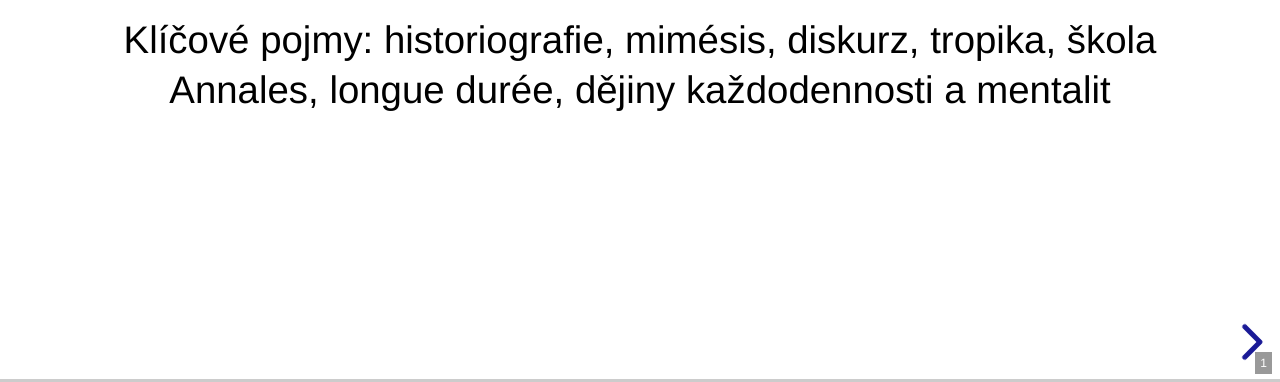
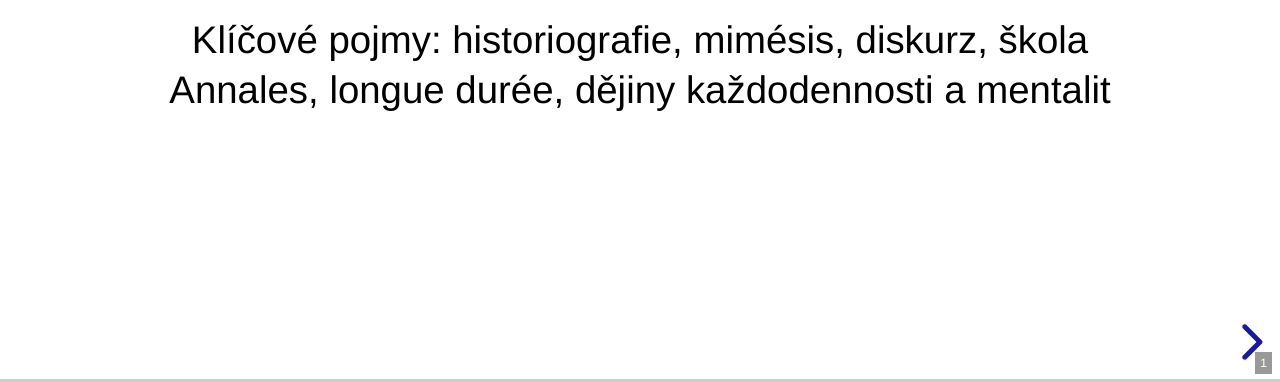
Before and after one commit to bdodova/prezentace_LS_2023_24_THV2_UP, a website: page 06-jak_vypravet_historii.html in a window 1280 px wide. Shown: the part 418-800 px from the top of the page. Drawn offline with Linux system fonts and the light colour scheme; a web font is replaced by a local one.

Commit message:
removed tropika

```diff
--- a/06-jak_vypravet_historii.html
+++ b/06-jak_vypravet_historii.html
@@ -33,7 +33,7 @@
 ## Jak vyprávět historii
 #### (Teorie humanitních věd 2, 18. 3. 2024)
 
-Klíčové pojmy: historiografie, mimésis, diskurz, tropika, škola Annales, longue durée, dějiny každodennosti a mentalit
+Klíčové pojmy: historiografie, mimésis, diskurz, škola Annales, longue durée, dějiny každodennosti a mentalit
 
 ---
 
```
